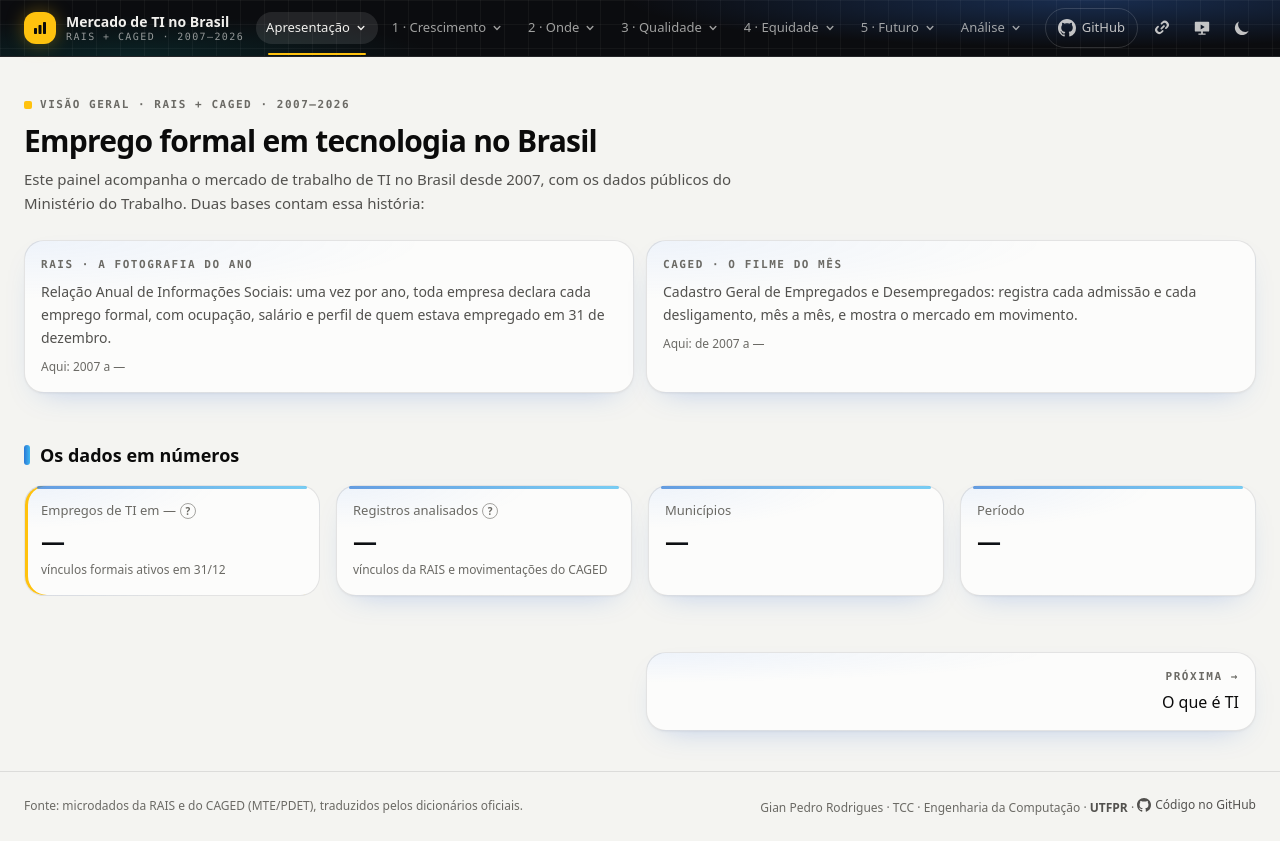
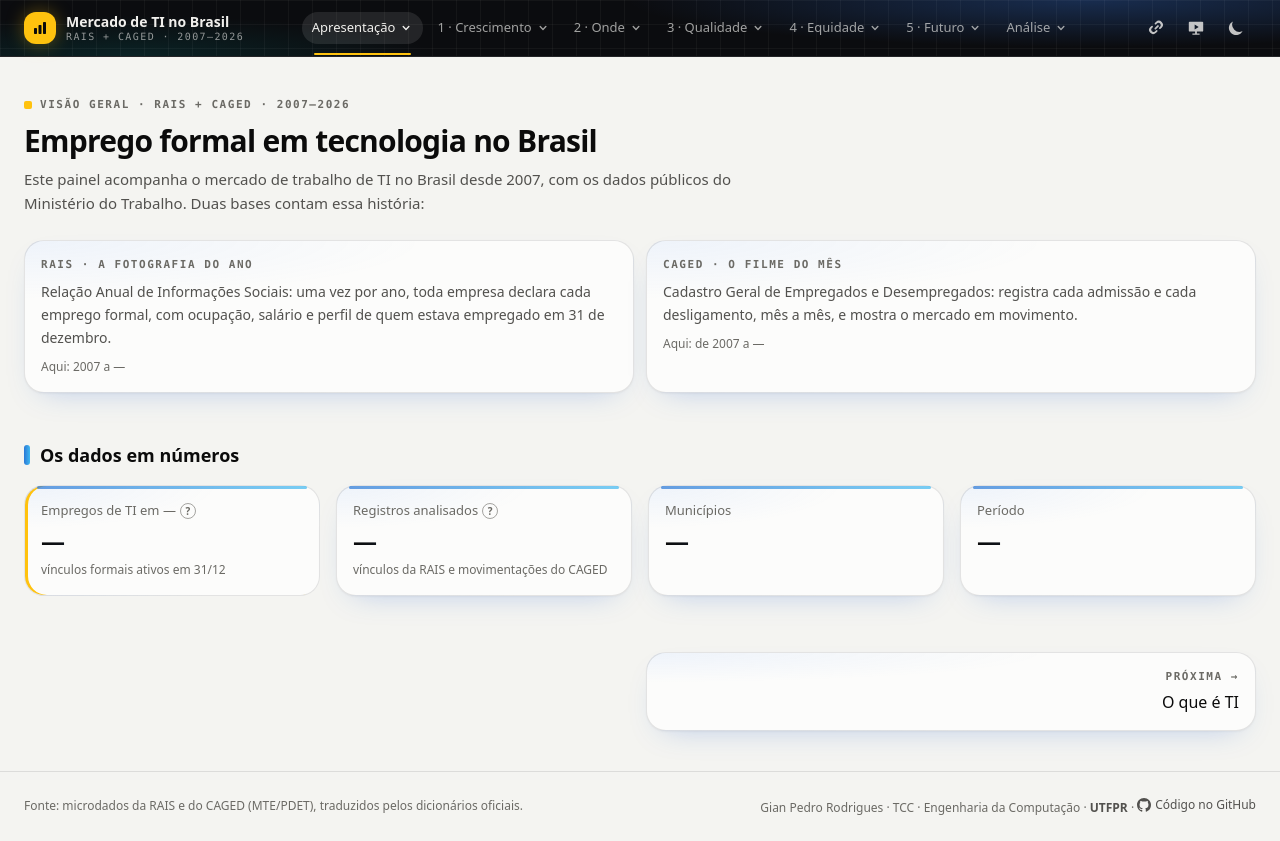
Before and after one commit to GianSE/mercadotech, a React (Vite) app in the folder dashboards/: page / in a window 1280 px wide. Built offline with nearby package versions, Linux system fonts and the light colour scheme.

Commit message:
dashboard: link do GitHub só no rodapé

```diff
--- a/dashboards/src/App.tsx
+++ b/dashboards/src/App.tsx
@@ -151,7 +151,7 @@ function BotaoApresentar({ aoClicar }: { aoClicar: () => void }) {
 }
 
 // O endereço já guarda página e recorte; o botão só o copia, com confirmação.
-// O código do painel e do pipeline, para quem quiser ver como foi feito.
+// O código do painel e do pipeline, no rodapé, para quem quiser ver como foi feito.
 const REPOSITORIO = "https://github.com/GianSE/mercadotech";
 function MarcaGithub({ className }: { className: string }) {
   return (
@@ -160,24 +160,6 @@ function MarcaGithub({ className }: { className: string }) {
     </svg>
   );
 }
-function LinkGithub() {
-  return (
-    <a
-      href={REPOSITORIO}
-      target="_blank"
-      rel="noreferrer"
-      aria-label="Código no GitHub"
-      title="Código do painel e do pipeline no GitHub"
-      // No largo, o logo com o nome (um ícone sozinho entre outros três passa
-      // despercebido); no celular, só o logo.
-      className="flex h-10 min-w-10 flex-none items-center justify-center gap-1.5 rounded-full border-white/15 px-0 text-sobre-marca/80 transition-colors hover:bg-white/10 hover:text-sobre-marca lg:mr-1 lg:border lg:px-3"
-    >
-      <MarcaGithub className="h-[18px] w-[18px] fill-current" />
-      <span className="hidden text-[13px] font-medium lg:inline">GitHub</span>
-    </a>
-  );
-}
-
 function BotaoLink() {
   const [copiado, setCopiado] = useState(false);
   const copiar = () => {
@@ -501,7 +483,6 @@ export default function App() {
             </label>
             <SeloTerritorio />
             <div className="flex flex-none lg:ml-0">
-              <LinkGithub />
               <BotaoLink />
               <BotaoApresentar aoClicar={entrar} />
               <BotaoTema />
```
